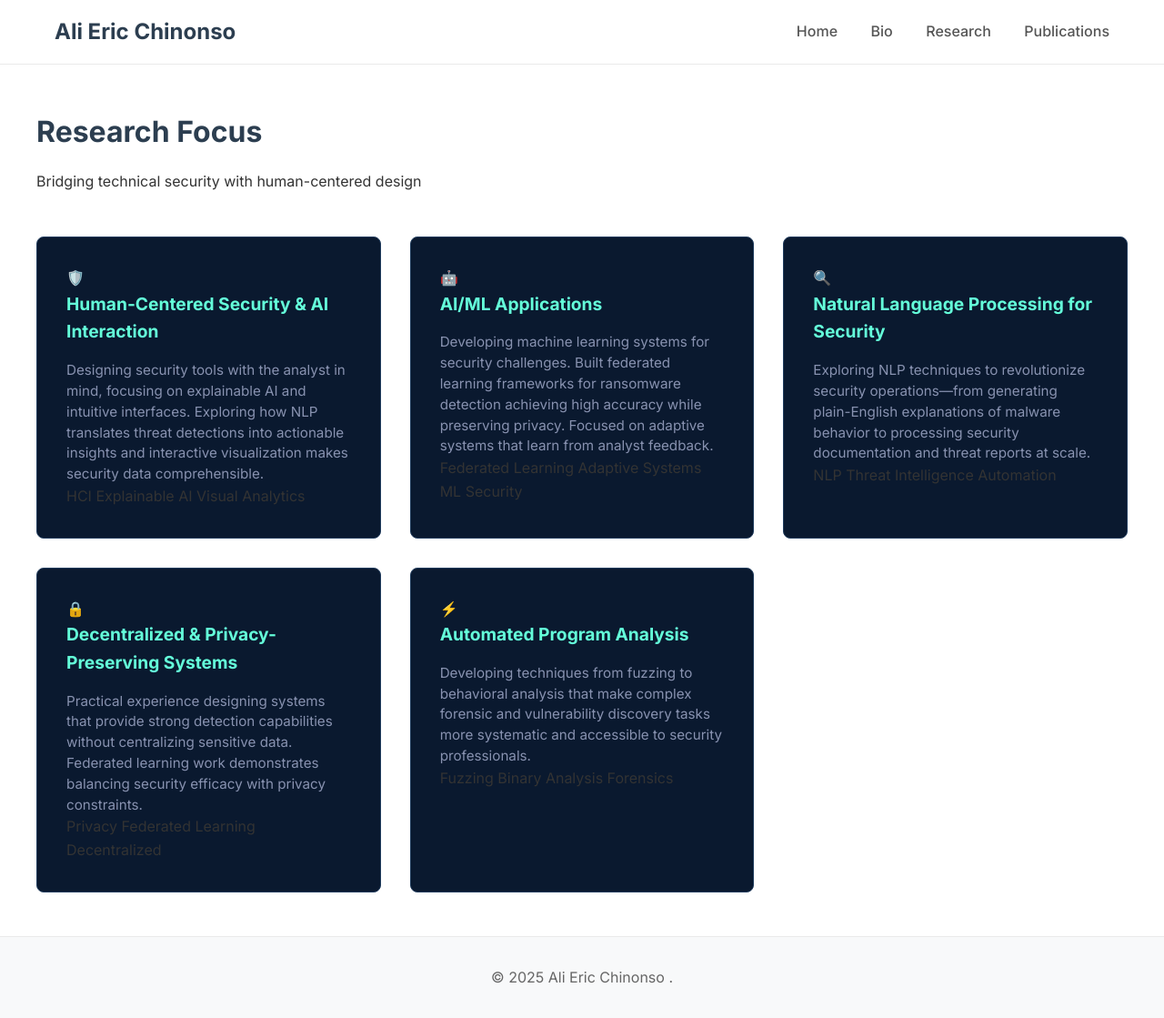
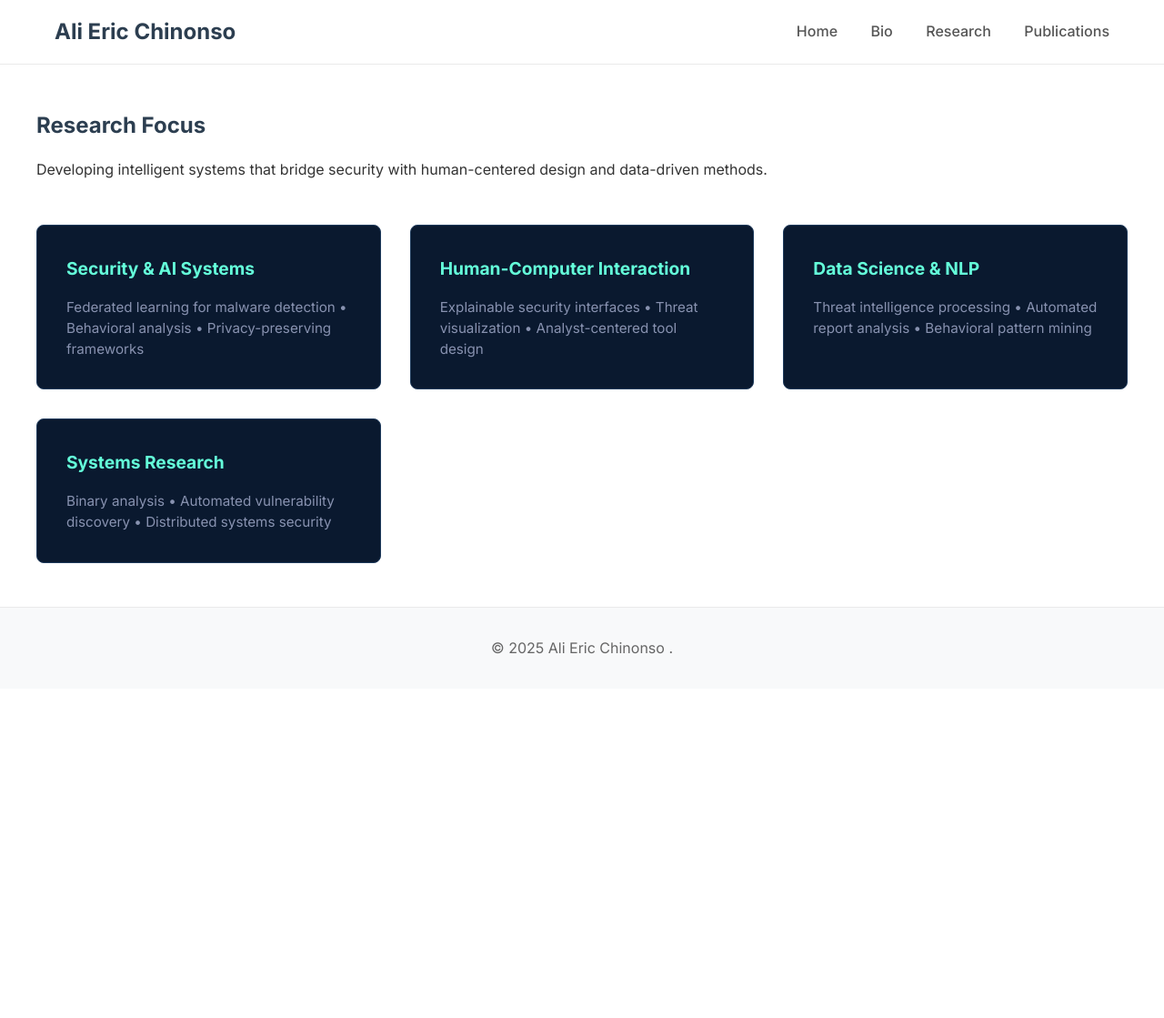
Before and after one commit to EmpireNetwork123/EmpireNetwork123.github.io, a Jekyll site: the page built from research.md, in a window 1280 px wide and 1119 px high. Shown: the whole window at 91% size. Built offline with Jekyll 4.4.1, drawn with Linux system fonts in a browser that asks for light colours.

Commit message:
Revise research focus and update content structure
Reorganized research section to focus on key areas and updated content for clarity.

```diff
--- a/research.md
+++ b/research.md
@@ -4,64 +4,28 @@ title: "Research"
 permalink: /research/
 ---
 
-<div class="research-header">
-  <h1>Research Focus</h1>
-  <p class="research-subtitle">Bridging technical security with human-centered design</p>
-</div>
+## Research Focus
+
+Developing intelligent systems that bridge security with human-centered design and data-driven methods.
 
 <div class="research-grid">
   <div class="research-card">
-    <div class="card-icon">🛡️</div>
-    <h3>Human-Centered Security & AI Interaction</h3>
-    <p>Designing security tools with the analyst in mind, focusing on explainable AI and intuitive interfaces. Exploring how NLP translates threat detections into actionable insights and interactive visualization makes security data comprehensible.</p>
-    <div class="card-tags">
-      <span class="tag">HCI</span>
-      <span class="tag">Explainable AI</span>
-      <span class="tag">Visual Analytics</span>
-    </div>
+    <h3>Security & AI Systems</h3>
+    <p>Federated learning for malware detection • Behavioral analysis • Privacy-preserving frameworks</p>
   </div>
 
   <div class="research-card">
-    <div class="card-icon">🤖</div>
-    <h3>AI/ML Applications </h3>
-    <p>Developing machine learning systems for security challenges. Built federated learning frameworks for ransomware detection achieving high accuracy while preserving privacy. Focused on adaptive systems that learn from analyst feedback.</p>
-    <div class="card-tags">
-      <span class="tag">Federated Learning</span>
-      <span class="tag">Adaptive Systems</span>
-      <span class="tag">ML Security</span>
-    </div>
+    <h3>Human-Computer Interaction</h3>
+    <p>Explainable security interfaces • Threat visualization • Analyst-centered tool design</p>
   </div>
 
   <div class="research-card">
-    <div class="card-icon">🔍</div>
-    <h3>Natural Language Processing for Security</h3>
-    <p>Exploring NLP techniques to revolutionize security operations—from generating plain-English explanations of malware behavior to processing security documentation and threat reports at scale.</p>
-    <div class="card-tags">
-      <span class="tag">NLP</span>
-      <span class="tag">Threat Intelligence</span>
-      <span class="tag">Automation</span>
-    </div>
+    <h3>Data Science & NLP</h3>
+    <p>Threat intelligence processing • Automated report analysis • Behavioral pattern mining</p>
   </div>
 
   <div class="research-card">
-    <div class="card-icon">🔒</div>
-    <h3>Decentralized & Privacy-Preserving Systems</h3>
-    <p>Practical experience designing systems that provide strong detection capabilities without centralizing sensitive data. Federated learning work demonstrates balancing security efficacy with privacy constraints.</p>
-    <div class="card-tags">
-      <span class="tag">Privacy</span>
-      <span class="tag">Federated Learning</span>
-      <span class="tag">Decentralized</span>
-    </div>
-  </div>
-
-  <div class="research-card">
-    <div class="card-icon">⚡</div>
-    <h3>Automated Program Analysis</h3>
-    <p>Developing techniques from fuzzing to behavioral analysis that make complex forensic and vulnerability discovery tasks more systematic and accessible to security professionals.</p>
-    <div class="card-tags">
-      <span class="tag">Fuzzing</span>
-      <span class="tag">Binary Analysis</span>
-      <span class="tag">Forensics</span>
-    </div>
+    <h3>Systems Research</h3>
+    <p>Binary analysis • Automated vulnerability discovery • Distributed systems security</p>
   </div>
 </div>
```
